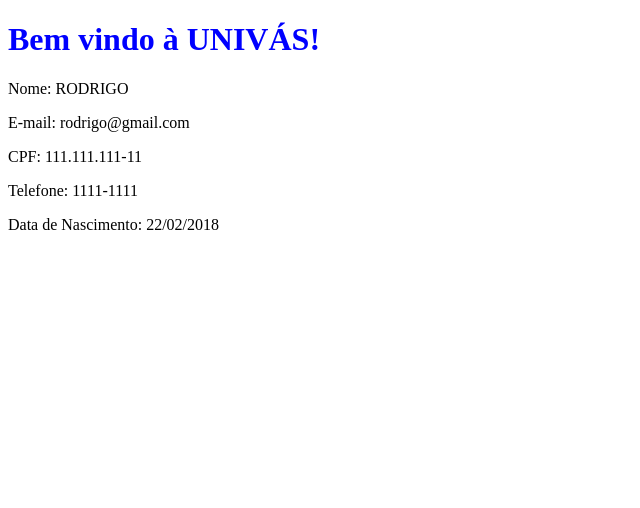
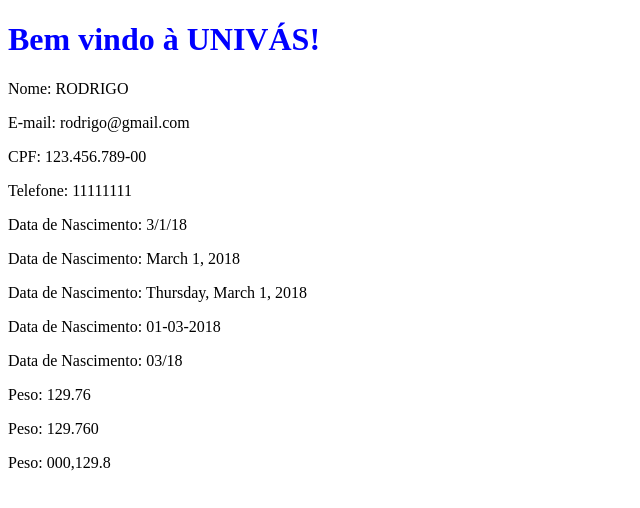
Before and after one commit to univas/2018-topicos_avancados, an Angular app in the folder MyFirstApp/: page / in a window 1280 px wide. Shown: the top 508 px of the page, without its empty margins (0-640 px from the left). Built offline with nearby package versions, Linux system fonts and the light colour scheme.

Commit message:
Create custom pipe

```diff
--- a/MyFirstApp/src/app/app.component.html
+++ b/MyFirstApp/src/app/app.component.html
@@ -2,6 +2,14 @@
 
 <p>Nome: {{ aluno.nome | uppercase }} </p>
 <p>E-mail: {{ aluno.email | lowercase }} </p>
-<p>CPF: {{ aluno.cpf }} </p>
+<p>CPF: {{ aluno.cpf | cpfFilter }} </p>
 <p>Telefone: {{ aluno.telefone }} </p>
-<p>Data de Nascimento: {{ aluno.dataNascimento || date }}</p>
+<p>Data de Nascimento: {{ aluno.dataNascimento | date : 'shortDate' }}</p>
+<p>Data de Nascimento: {{ aluno.dataNascimento | date : 'longDate' }}</p>
+<p>Data de Nascimento: {{ aluno.dataNascimento | date : 'fullDate' }}</p>
+<p>Data de Nascimento: {{ aluno.dataNascimento | date : 'dd-MM-yyyy' }}</p>
+<p>Data de Nascimento: {{ aluno.dataNascimento | date : 'MM/yy' }}</p>
+
+<p>Peso: {{ aluno.peso | number}}</p>
+<p>Peso: {{ aluno.peso | number : '1.3-6'}}</p>
+<p>Peso: {{ aluno.peso | number : '6.0-1'}}</p>
--- a/MyFirstApp/src/app/app.component.ts
+++ b/MyFirstApp/src/app/app.component.ts
@@ -10,10 +10,11 @@
 
   aluno = {
     nome : 'Rodrigo',
-    cpf : '111.111.111-11',
-    telefone : '1111-1111',
+    cpf : '12345678900',
+    telefone : '11111111',
     email : 'RODRIGO@gmail.com',
-    dataNascimento : '22/02/2018'
+    dataNascimento : new Date(),
+    peso : 129.76
   };
 
 
--- a/MyFirstApp/src/app/app.module.ts
+++ b/MyFirstApp/src/app/app.module.ts
@@ -3,11 +3,13 @@
 
 
 import { AppComponent } from './app.component';
+import { CpfFilterPipe } from './cpf-filter.pipe';
 
 
 @NgModule({
   declarations: [
-    AppComponent
+    AppComponent,
+    CpfFilterPipe
   ],
   imports: [
     BrowserModule
--- /dev/null
+++ b/MyFirstApp/src/app/cpf-filter.pipe.ts
@@ -0,0 +1,18 @@
+import { Pipe, PipeTransform } from '@angular/core';
+
+@Pipe({
+  name: 'cpfFilter'
+})
+export class CpfFilterPipe implements PipeTransform {
+
+  transform(value: string, args?: any): string {
+
+    let newValue = value.substring(0, 3) + '.' +
+                  value.substring(3, 6) + '.' +
+                  value.substring(6, 9) + '-' +
+                  value.substring(9);
+
+    return newValue;
+  }
+
+}
```
Also changed, not shown: 2 other files (tests, documents, lock files or other folders).
